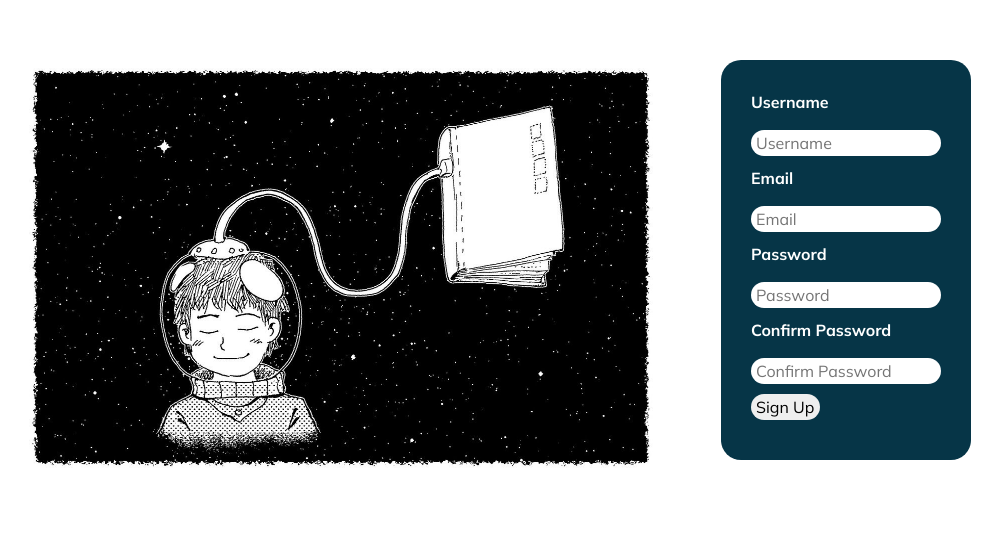
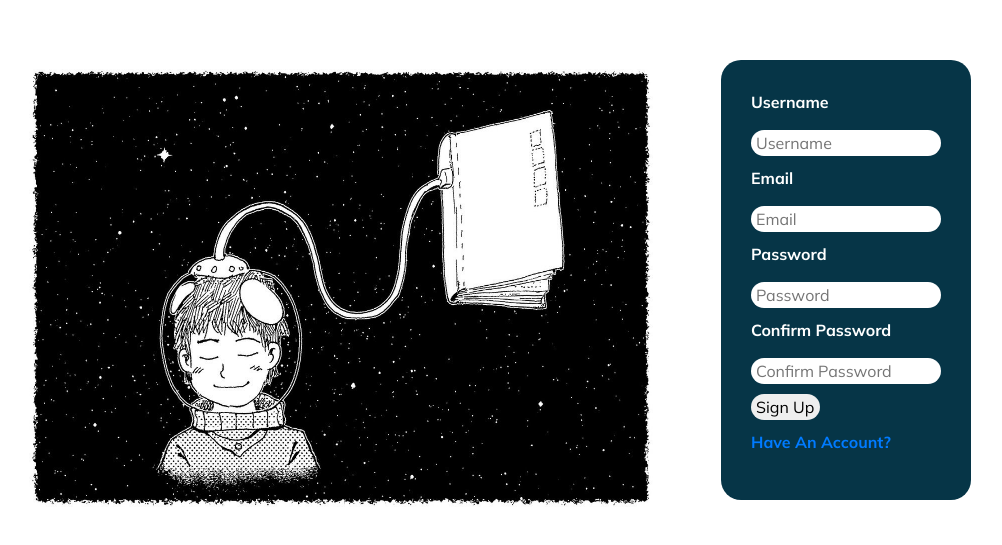
Before and after one commit to samshiau/13Pages, a Django app: page /register in a window 1280 px wide. Shown: the part 66-611 px from the top of the page, without its empty margins (179-1181 px from the left). Run offline with Django 4.2, Linux system fonts and the light colour scheme; some libraries are stand-ins or nearby versions.

Commit message:
Updated register with comment footer

```diff
--- a/mysite/templates/register.html
+++ b/mysite/templates/register.html
@@ -57,11 +57,7 @@
         required
       />
       <input type="submit" name="submit" value="Sign Up" />
+      <p class="bottom-msg"><a href="{% url 'login' %}">Have An Account?</a></p>
     </form>
   </div>
 </html>
-
-<!-- Error message
-{% for message in messages %}
-    <h5 class="alert-message">{{message}}</h2>
-{% endfor %}
```
